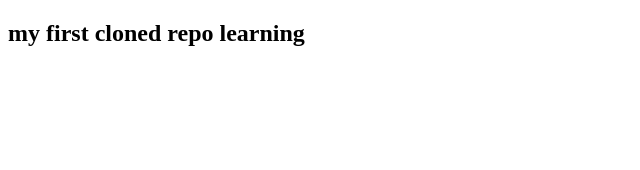
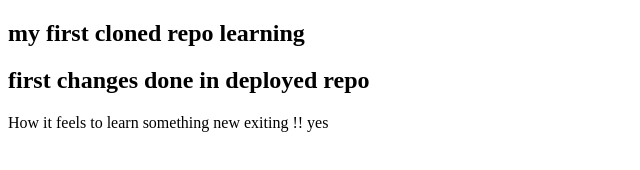
Before and after one commit to saurabhvish93/jan_repo2, a plain HTML site: page index.html in a window 1280 px wide. Shown: the whole page, without its empty margins (0-640 px from the left). Drawn offline with Linux system fonts and the light colour scheme.

Commit message:
first changes after deployement:

```diff
--- a/index.html
+++ b/index.html
@@ -7,6 +7,8 @@
 </head>
 <body>
     <h2>my first cloned repo learning </h2>
+    <h2>first changes done in deployed repo</h2>
+    <p>How it feels to learn something new exiting !! yes</p>
 
 </body>
 </html>
```
